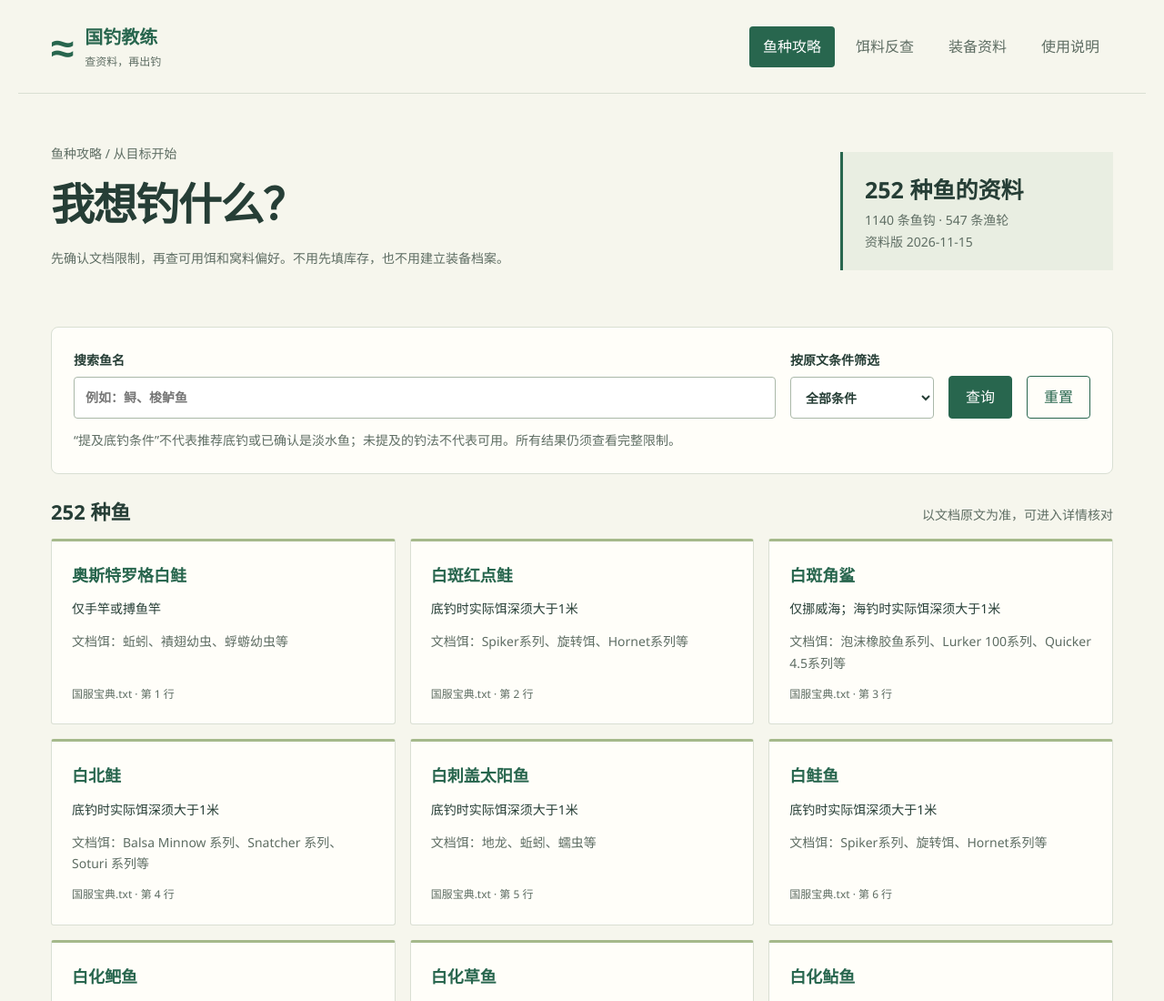
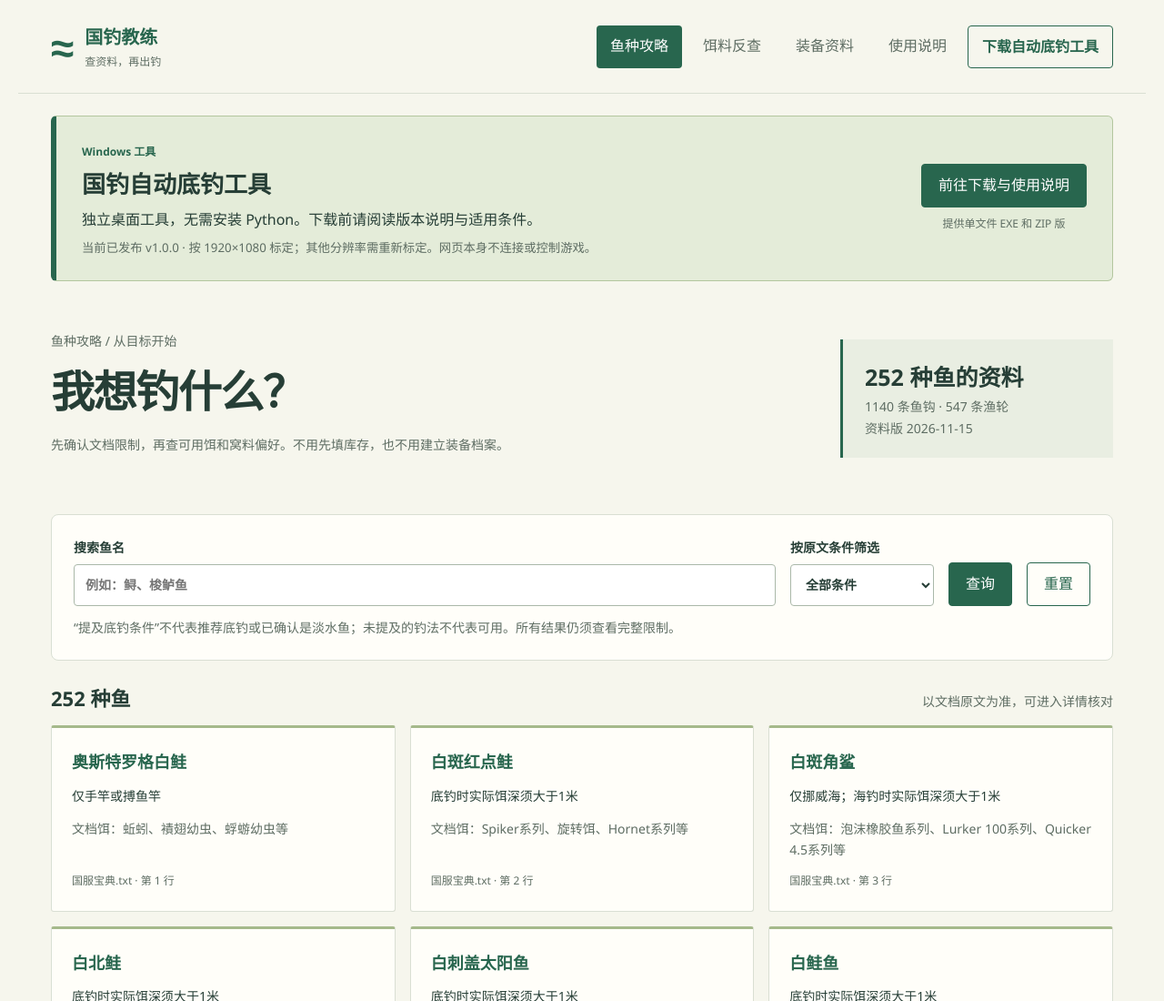
Before and after one commit to futouyiba/guodiao-coach, a plain HTML site: page web/index.html in a window 1280 px wide. Shown: the top 1100 px of the page at 91% size. Drawn offline with Linux system fonts and the light colour scheme.

Commit message:
feat(site): feature bottom-fishing tool download banner

```diff
--- a/web/index.html
+++ b/web/index.html
@@ -20,8 +20,13 @@
       <a href="#/bait" data-nav="bait">饵料反查</a>
       <a href="#/gear" data-nav="gear">装备资料</a>
       <a href="#/about" data-nav="about">使用说明</a>
+      <a class="tool-nav" href="https://github.com/futouyiba/rf4-autofish/releases/latest" target="_blank" rel="noopener noreferrer">下载自动底钓工具</a>
     </nav>
   </header>
+  <aside class="tool-banner" aria-labelledby="tool-title">
+    <div><span class="tool-badge">Windows 工具</span><h2 id="tool-title">国钓自动底钓工具</h2><p>独立桌面工具，无需安装 Python。下载前请阅读版本说明与适用条件。</p><small>当前已发布 v1.0.0 · 按 1920×1080 标定；其他分辨率需重新标定。网页本身不连接或控制游戏。</small></div>
+    <div class="tool-actions"><a class="button" href="https://github.com/futouyiba/rf4-autofish/releases/latest" target="_blank" rel="noopener noreferrer">前往下载与使用说明</a><span>提供单文件 EXE 和 ZIP 版</span></div>
+  </aside>
   <main id="main" tabindex="-1"><p class="loading" role="status">正在读取本地攻略资料…</p></main>
   <footer><span>国钓教练 · 只读资料版</span><span>玩家文档值，不保证实机当前值。无需账号，不采集游戏。</span></footer>
   <noscript>请开启 JavaScript 以查询本地 JSON 资料。本站不需要登录。</noscript>
--- a/web/styles.css
+++ b/web/styles.css
@@ -76,6 +76,16 @@ td a { display: inline-block; }
 .catalog { max-height: 260px; overflow: auto; padding: 8px 2px; }
 footer { max-width: 1240px; margin: auto; border-top: 1px solid var(--line); padding: 24px 36px; color: var(--muted); font-size: 12px; display: flex; justify-content: space-between; gap: 16px; }
 .loading { padding: 32px; }
+.tool-nav { border: 1px solid var(--lake); color: var(--lake); font-weight: 600; }
+.tool-banner { max-width: 1168px; margin: 24px auto 0; padding: 24px 28px; display: flex; align-items: center; justify-content: space-between; gap: 24px; background: #e4ecd9; border: 1px solid #b3c69e; border-left: 6px solid var(--lake); border-radius: 6px; }
+.tool-badge { display: inline-block; color: var(--lake); font-size: 12px; font-weight: 600; }
+.tool-banner h2 { font-size: 26px; margin: 4px 0 8px; }
+.tool-banner p { margin: 0 0 6px; }
+.tool-banner small { color: var(--muted); display: block; }
+.tool-actions { display: grid; flex: 0 0 auto; gap: 8px; text-align: center; }
+.tool-actions span { font-size: 12px; color: var(--muted); }
+@media (max-width: 1220px) { .tool-banner { margin-left: 28px; margin-right: 28px; } }
+@media (max-width: 650px) { .tool-banner { flex-direction: column; align-items: stretch; margin: 16px 16px 0; padding: 20px; gap: 16px; } .tool-banner h2 { font-size: 24px; } }
 @media (max-width: 1220px) { main { margin: 0 28px; } }
 @media (max-width: 850px) { .site-header { align-items: flex-start; flex-direction: column; padding: 20px 24px; gap: 14px; } .hero { grid-template-columns: 1fr; gap: 18px; } .index-note { max-width: 100%; } .fish-grid { grid-template-columns: repeat(2, minmax(0, 1fr)); } .detail-grid { grid-template-columns: 1fr; gap: 0; } }
 @media (max-width: 540px) { main { margin: 0 16px; padding-top: 24px; } nav { width: 100%; gap: 4px; } nav a { padding: 7px 9px; font-size: 14px; } .site-header { padding: 16px; } .fish-grid { grid-template-columns: 1fr; } .toolbar, .panel { padding: 18px; } .fields > label { flex: 1 1 100%; } .fields input, .fields select { width: 100%; } .results-header { align-items: flex-start; flex-direction: column; gap: 4px; } footer { flex-direction: column; padding: 20px 16px; } }
```
